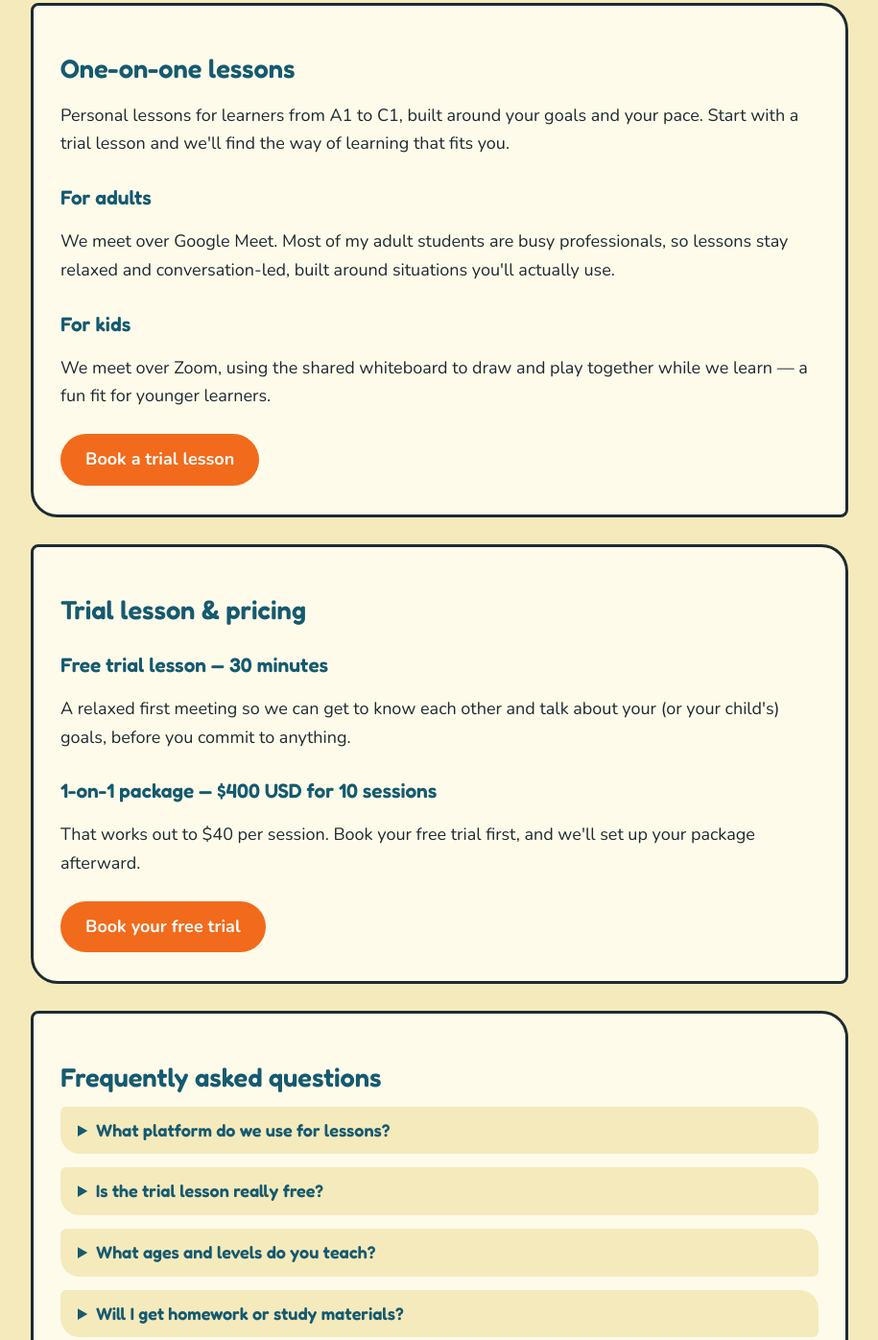
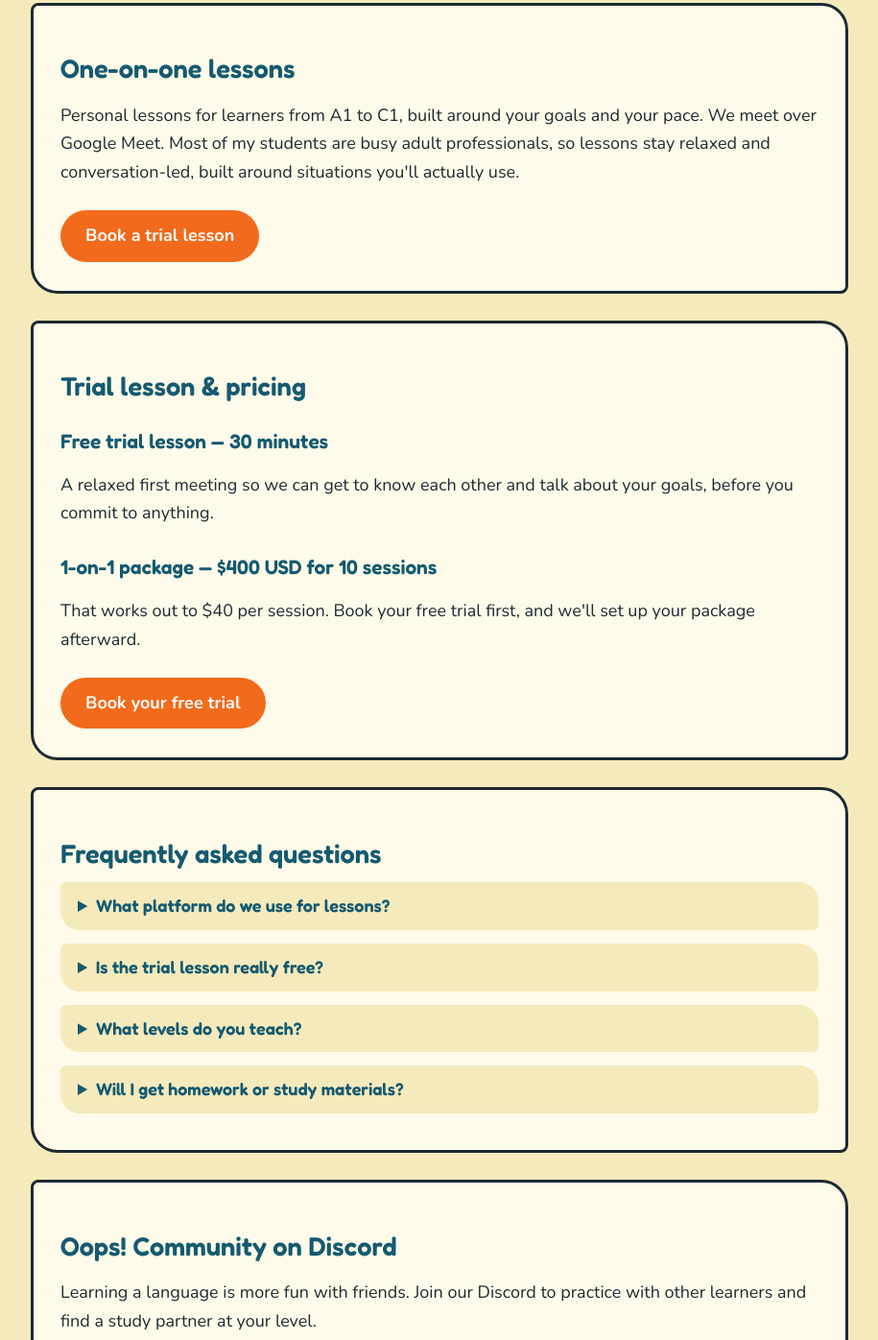
Before and after one commit to oops-mandarin/oops-mandarin.github.io, a plain HTML site: page courses.html in a window 1280 px wide. Shown: the part 205-1601 px from the top of the page at 96% size, without its empty margins (182-1097 px from the left). Drawn offline with nearby package versions, Linux system fonts and the light colour scheme.

Commit message:
Focus courses copy on adult learners, unify on Google Meet Co-Authored-By: Claude Sonnet 5 <noreply@anthropic.com>

```diff
--- a/courses.html
+++ b/courses.html
@@ -9,18 +9,16 @@
 <header><a href="index.html"><img src="images/logo.jpg" alt="Oops! Mandarin logo"></a><nav><a href="index.html">Home</a><a href="about.html">About</a><a href="courses.html" aria-current="page">Courses</a><a href="stories.html">Student Stories</a><a href="resources.html">Resources</a></nav></header>
 <main>
 <h1>Courses</h1>
-<section class="panel"><h2>One-on-one lessons</h2><p>Personal lessons for learners from A1 to C1, built around your goals and your pace. Start with a trial lesson and we'll find the way of learning that fits you.</p>
-<h3>For adults</h3><p>We meet over Google Meet. Most of my adult students are busy professionals, so lessons stay relaxed and conversation-led, built around situations you'll actually use.</p>
-<h3>For kids</h3><p>We meet over Zoom, using the shared whiteboard to draw and play together while we learn — a fun fit for younger learners.</p>
+<section class="panel"><h2>One-on-one lessons</h2><p>Personal lessons for learners from A1 to C1, built around your goals and your pace. We meet over Google Meet. Most of my students are busy adult professionals, so lessons stay relaxed and conversation-led, built around situations you'll actually use.</p>
 <a class="btn" href="https://calendly.com/janywu/learn-chinese-with-jany-trial">Book a trial lesson</a></section>
 <section class="panel"><h2>Trial lesson &amp; pricing</h2>
-<h3>Free trial lesson — 30 minutes</h3><p>A relaxed first meeting so we can get to know each other and talk about your (or your child's) goals, before you commit to anything.</p>
+<h3>Free trial lesson — 30 minutes</h3><p>A relaxed first meeting so we can get to know each other and talk about your goals, before you commit to anything.</p>
 <h3>1-on-1 package — $400 USD for 10 sessions</h3><p>That works out to $40 per session. Book your free trial first, and we'll set up your package afterward.</p>
 <a class="btn" href="https://calendly.com/janywu/learn-chinese-with-jany-trial">Book your free trial</a></section>
 <section class="panel"><h2>Frequently asked questions</h2>
-<details><summary>What platform do we use for lessons?</summary><p>Adults usually meet on Google Meet. For kids, we use Zoom so we can draw together on the shared whiteboard while learning.</p></details>
+<details><summary>What platform do we use for lessons?</summary><p>We meet over Google Meet for all lessons.</p></details>
 <details><summary>Is the trial lesson really free?</summary><p>Yes. The 30-minute trial is free, with no obligation to continue — it's just a chance for us to meet and see if we're a good fit.</p></details>
-<details><summary>What ages and levels do you teach?</summary><p>I teach learners of all ages, from children to adults, and all levels from complete beginner (A1) to advanced (C1).</p></details>
+<details><summary>What levels do you teach?</summary><p>I teach adult learners at every level, from complete beginner (A1) to advanced (C1).</p></details>
 <details><summary>Will I get homework or study materials?</summary><p>Yes — I can provide handouts, homework or a structured textbook plan, depending on what works best for you.</p></details>
 </section>
 <section class="panel"><h2>Oops! Community on Discord</h2><p>Learning a language is more fun with friends. Join our Discord to practice with other learners and find a study partner at your level.</p>
```
